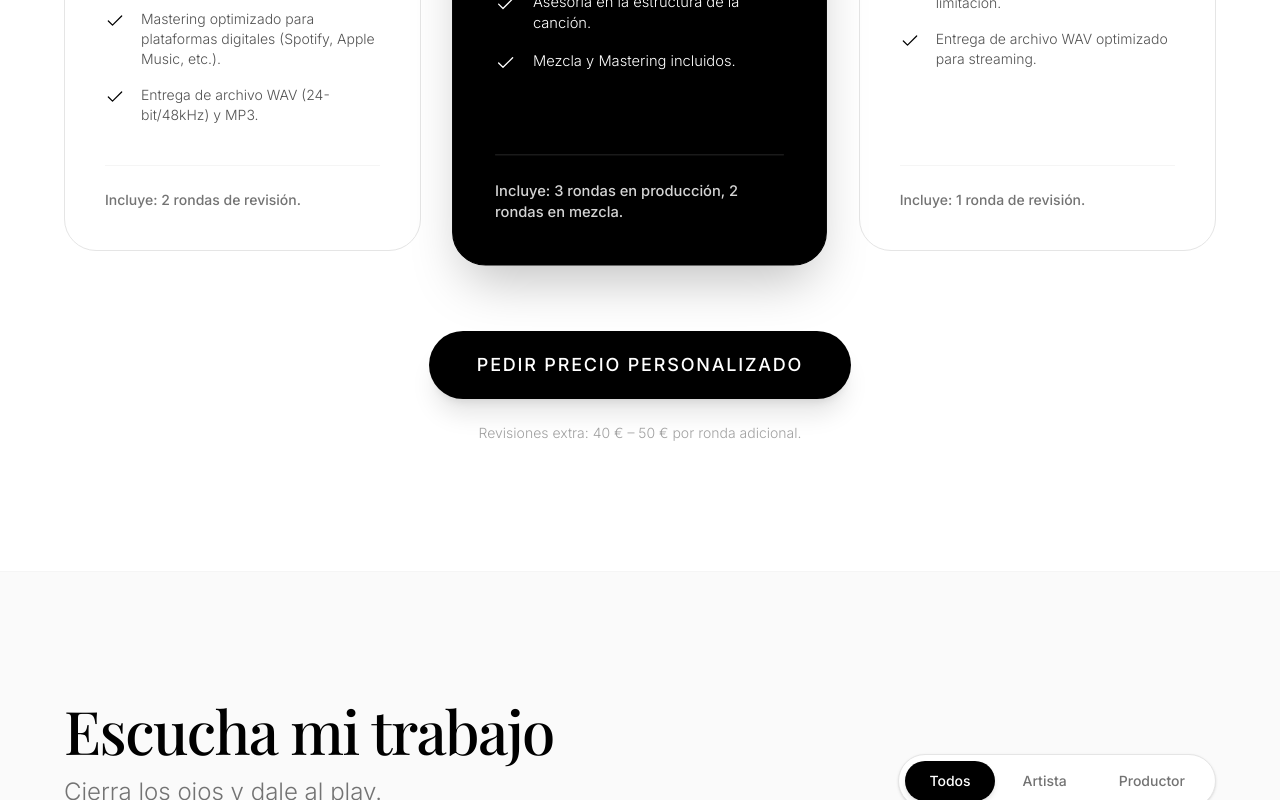
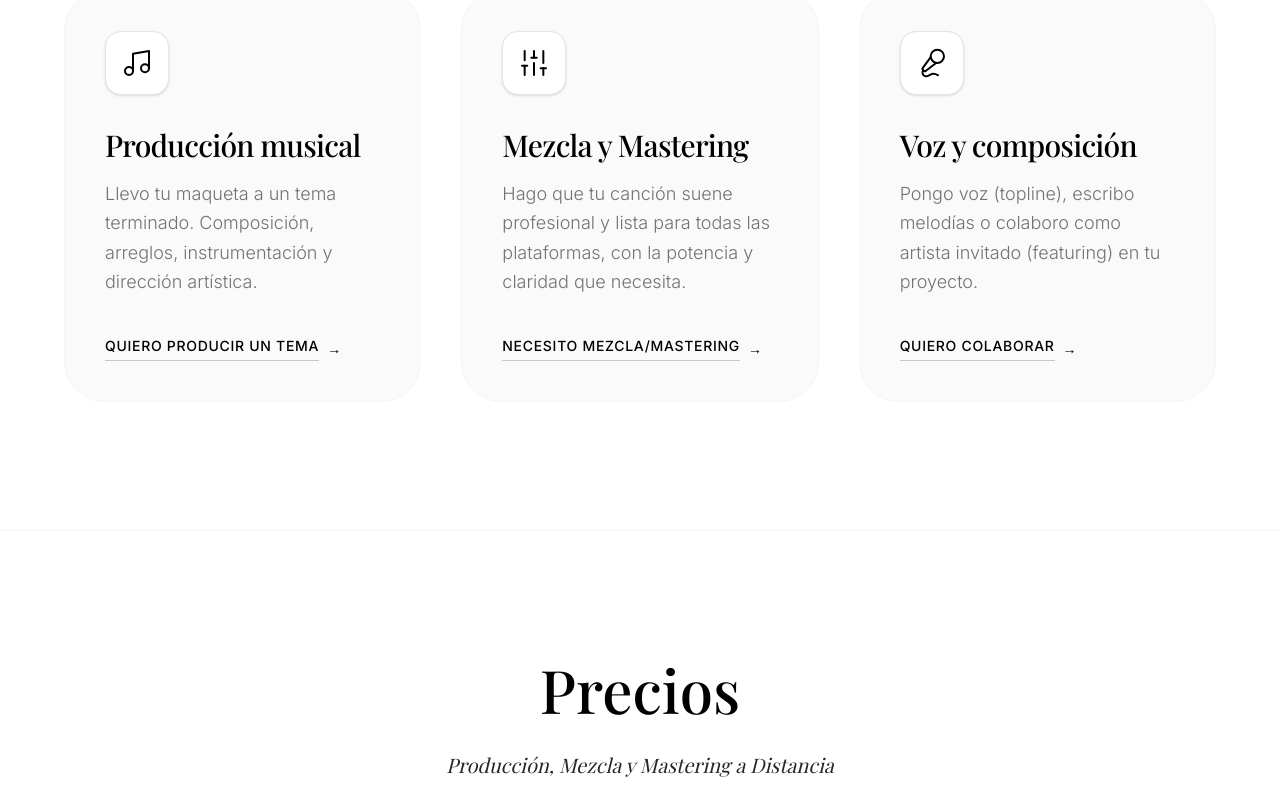
Before and after one commit to greenducktape/Artist-Page, a React (Vite) app: page / in a window 1280 px wide. Shown: the part 3344-4144 px from the top of the page. Built offline with nearby package versions, Linux system fonts and the light colour scheme; a web font is replaced by a local one.

Commit message:
refactor: update UI labels and page structure
Reorder sections in the main layout, rename section headers and call-to-action buttons for better clarity, and remove domain configuration.

```diff
--- a/src/App.tsx
+++ b/src/App.tsx
@@ -25,9 +25,9 @@ function App() {
     <div className="min-h-screen bg-white font-sans selection:bg-neutral-200 selection:text-black">
       <Hero />
       <About />
+      <Portfolio />
       <Services />
       <Pricing onOpenForm={() => setIsQuoteFormOpen(true)} />
-      <Portfolio />
       <Process />
       <Contact />
       <Footer />
--- a/src/components/Pricing.tsx
+++ b/src/components/Pricing.tsx
@@ -49,7 +49,7 @@ export default function Pricing({ onOpenForm }: { onOpenForm: () => void }) {
             viewport={{ once: true }}
             className="text-4xl md:text-5xl lg:text-6xl font-display font-medium mb-8 text-black"
           >
-            Inversión
+            Precios
           </motion.h2>
 
           <motion.div
@@ -124,7 +124,7 @@ export default function Pricing({ onOpenForm }: { onOpenForm: () => void }) {
             onClick={onOpenForm}
             className="px-12 py-5 bg-black text-white rounded-full font-medium text-lg hover:bg-neutral-800 transition-all shadow-xl shadow-black/10 hover:-translate-y-1 active:translate-y-0 uppercase tracking-widest"
           >
-            Pedir Precio Personalizado
+            Empezar tu proyecto
           </button>
           <p className="mt-6 text-sm text-neutral-400 font-light">
             Revisiones extra: 40 € – 50 € por ronda adicional.
```
Also changed, not shown: 1 other file (tests, documents, lock files or other folders).
